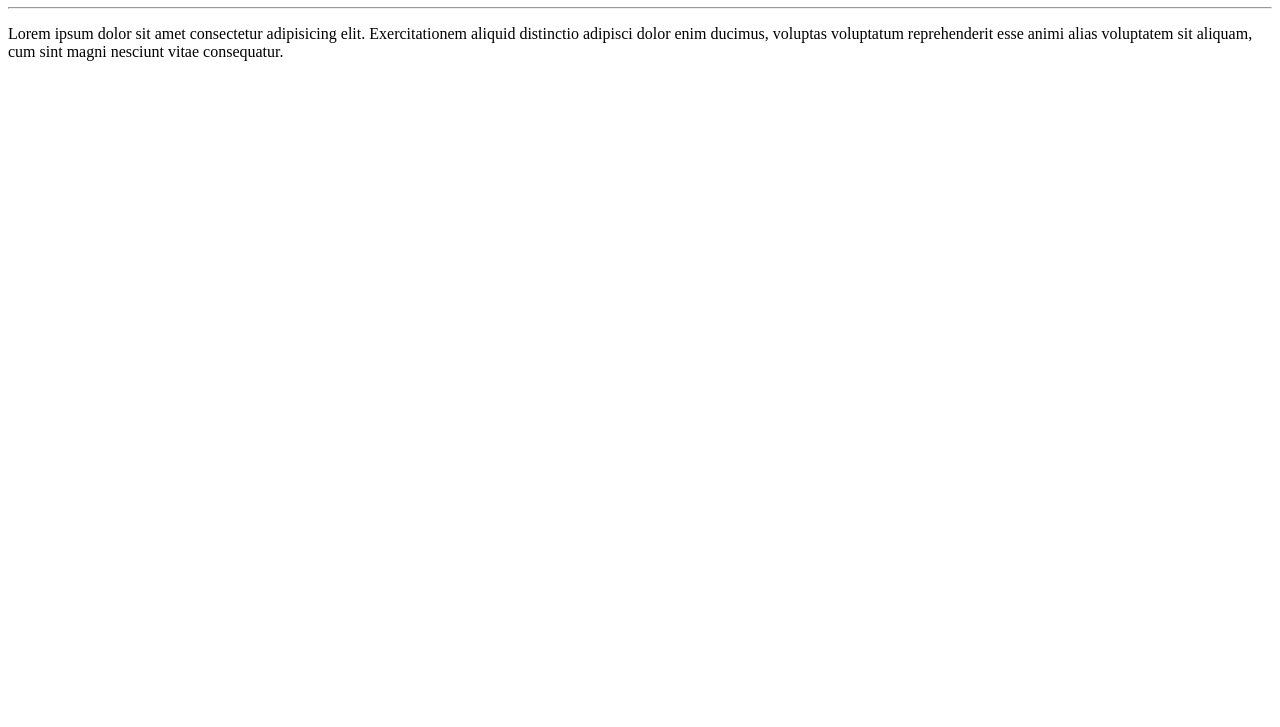
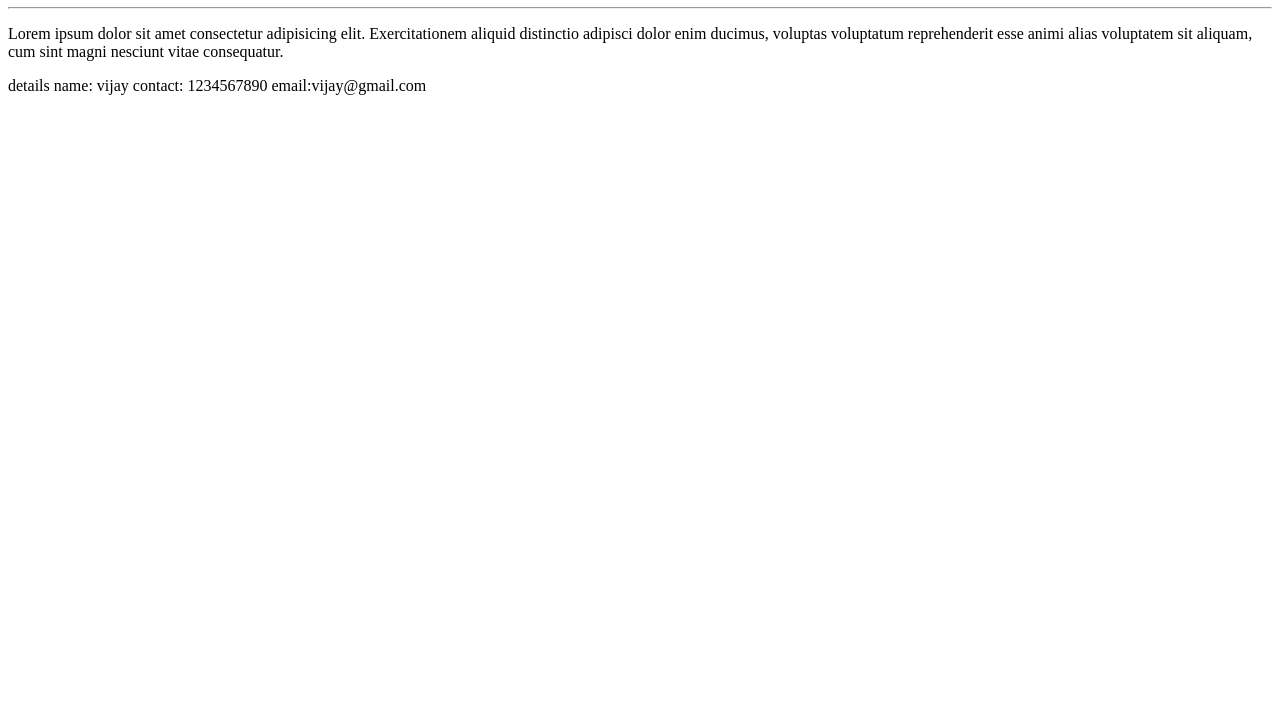
Before and after one commit to Mohan-raj-A/actor_html, a plain HTML site: page index.html in a window 1280 px wide. Shown: the part 73-800 px from the top of the page. Drawn offline with Linux system fonts and the light colour scheme.

Commit message:
added details

```diff
--- a/index.html
+++ b/index.html
@@ -11,5 +11,11 @@
   <hr>
 </center>
 <p>Lorem ipsum dolor sit amet consectetur adipisicing elit. Exercitationem aliquid distinctio adipisci dolor enim ducimus, voluptas voluptatum reprehenderit esse animi alias voluptatem sit aliquam, cum sint magni nesciunt vitae consequatur.</p>
+<p>
+  details
+  name: vijay
+  contact: 1234567890
+  email:vijay@gmail.com
+</p>
 </body>
 </html>
```
